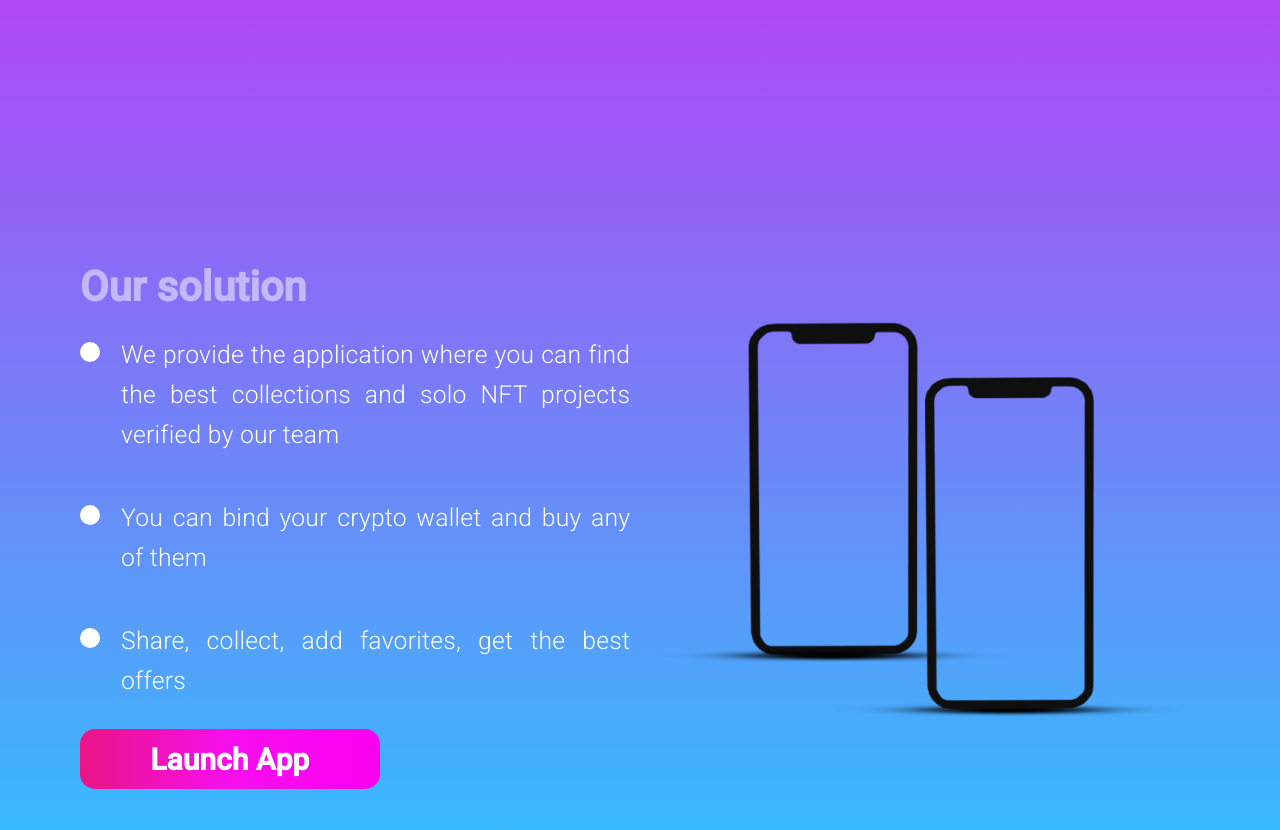
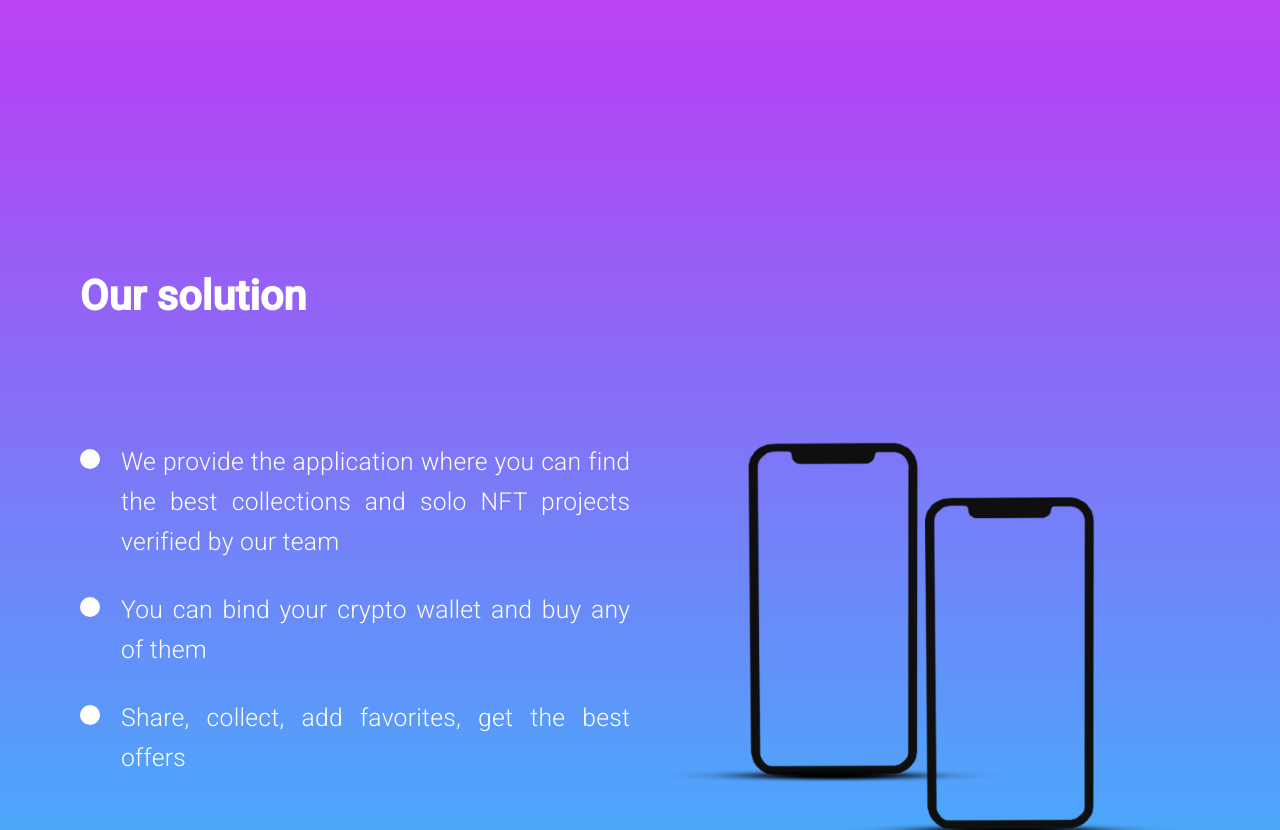
Before and after one commit to ShadeofSoul/nft-assistant, a plain HTML site: page index.html in a window 1280 px wide. Shown: the part 1580-2410 px from the top of the page. Drawn offline with nearby package versions, Linux system fonts and the light colour scheme.

Commit message:
first commit

```diff
--- a/index.html
+++ b/index.html
@@ -4,6 +4,7 @@
     <meta charset="UTF-8" />
     <meta http-equiv="X-UA-Compatible" content="IE=edge" />
     <meta name="viewport" content="width=device-width, initial-scale=1.0" />
+    <link rel="shortcut icon" href="./img/logo.svg" type="image/x-icon" />
     <link
       href="https://cdn.jsdelivr.net/npm/bootstrap@5.0.2/dist/css/bootstrap.min.css"
       rel="stylesheet"
@@ -71,6 +72,7 @@
       <div id="solution" class="section row">
         <div class="section-left d-flex flex-column col-md-6">
           <h2>Our solution</h2>
+          <div>
             <div class="solution-text">
               <svg
                 width="20"
@@ -82,8 +84,8 @@
                 <circle cx="10" cy="10" r="10" fill="white" />
               </svg>
               <p>
-              We provide the application where you can find the best collections
-              and solo NFT projects verified by our team
+                We provide the application where you can find the best
+                collections and solo NFT projects verified by our team
               </p>
             </div>
             <div class="solution-text">
@@ -109,6 +111,7 @@
                 <circle cx="10" cy="10" r="10" fill="white" />
               </svg>
               <p>Share, collect, add favorites, get the best offers</p>
+            </div>
           </div>
           <div class="button">
             <a href=""> Launch App </a>
--- a/style.css
+++ b/style.css
@@ -156,7 +156,7 @@ h3 {
   grid-template-columns: 1.4fr 0.6fr;
   column-gap: 200px; */
   color: #ffffff;
-  height: 90vh;
+  height: 100vh;
   margin-bottom: 200px;
 }
 
@@ -171,10 +171,19 @@ h3 {
   color: #ffffff;
 }
 
+.section h2 {
+  margin: 0;
+  color: #ffffff;
+}
 .section .button {
   width: 300px;
   height: 60px;
   font-size: 30px;
+}
+
+.section-left {
+  justify-content: space-around;
+  height: 100%;
 }
 
 .section img {
```
Also changed, not shown: img/logo.svg (added). Lines whose indentation alone changed are shown as unchanged.
